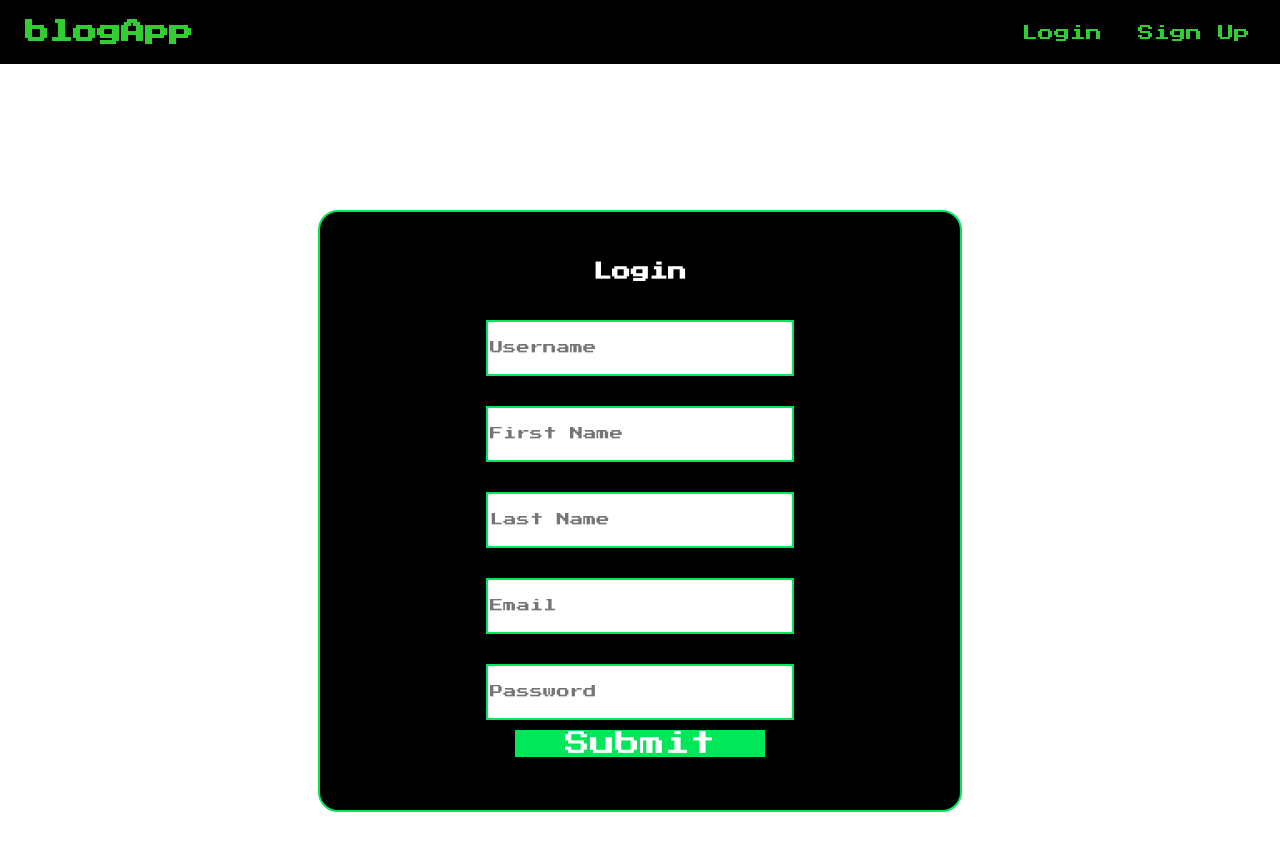
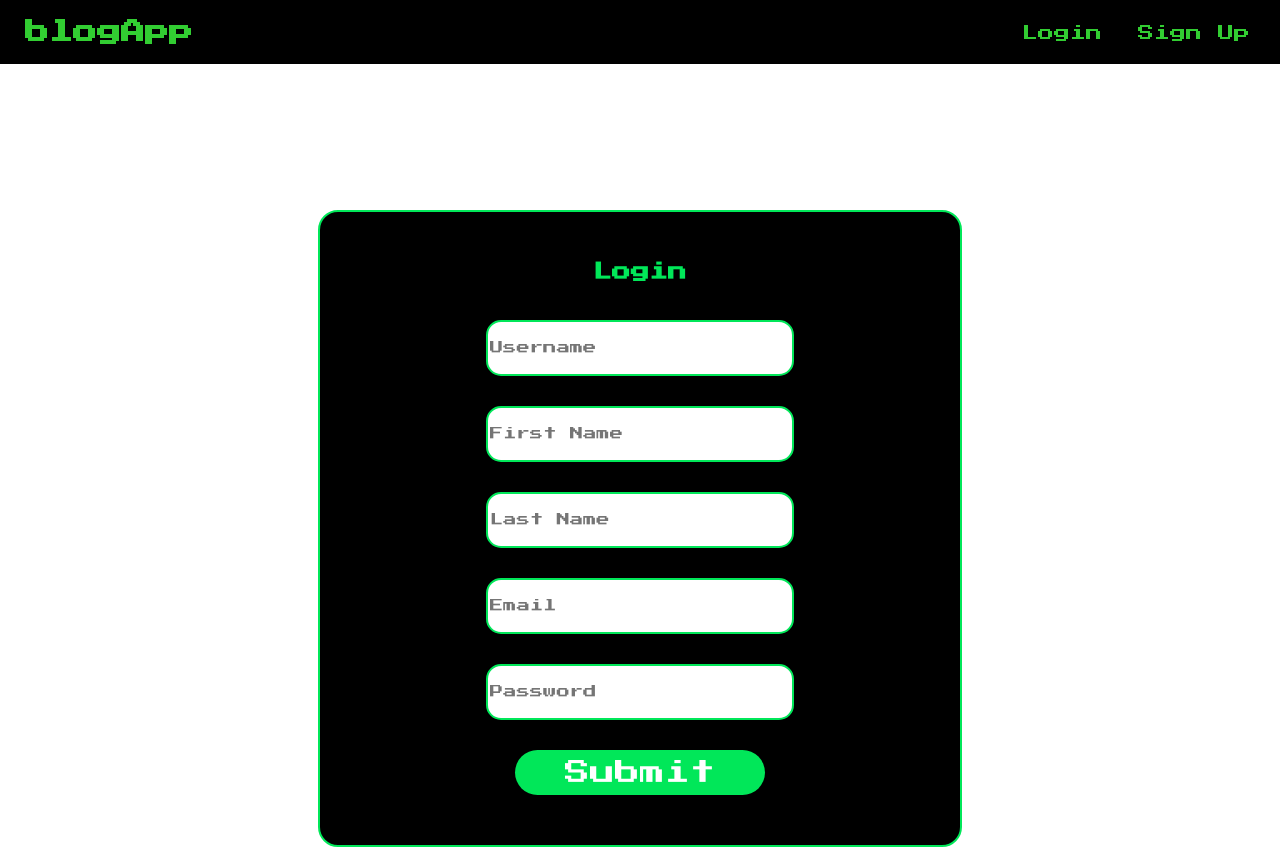
Before and after one commit to ImmanuelCurrah/group-crud, a React (Create React App) app in the folder blog-group-exe/: page /login in a window 1280 px wide. Before the commit the page ends 812 px from the top, so only its background shows below. Built offline with nearby package versions, Linux system fonts and the light colour scheme; no server answers.

Commit message:
form css.v2

```diff
--- a/blog-group-exe/src/components/login/LoginForm.jsx
+++ b/blog-group-exe/src/components/login/LoginForm.jsx
@@ -45,7 +45,7 @@ function LoginForm(props) {
   return (
     <div>
       <Layout />
-      <div className={loginformcss.back}>
+      <div className={loginformcss.body}>
         <div className={loginformcss.form_body}>
           <form className={loginformcss.form}>
             <h3 className={loginformcss.login} >Login</h3>
@@ -111,6 +111,7 @@ function LoginForm(props) {
             <input
               className={loginformcss.btn}
               type="button"
+              name="button"
               value="Submit" />
           </form>
         </div>
--- a/blog-group-exe/src/components/login/LoginForm.module.css
+++ b/blog-group-exe/src/components/login/LoginForm.module.css
@@ -1,4 +1,4 @@
-.back{
+.body{
   background-color: black
 }
 .label_container{
@@ -9,9 +9,9 @@
   width: 300px;
   height: 50px;
   border: 2px solid #01e759;
+  border-radius: 15px;
   margin-bottom: 10px;
   font-family: "Press Start 2P", cursive;
-
 }
 
 .form {
@@ -32,6 +32,7 @@
 }
 
 .btn {
+  margin-top: 20px;
   width: 50%;
   height: 20%;
   background: #01e759;
@@ -39,9 +40,11 @@
   color: #fff;
   border: #fff;
   font-family: "Press Start 2P", cursive;
+  border-radius: 50px;
+  padding: 10px
 }
 
 .login{
   font-family: "Press Start 2P", cursive;
-  color: #fff;
+  color: #01e759;
 }
```
